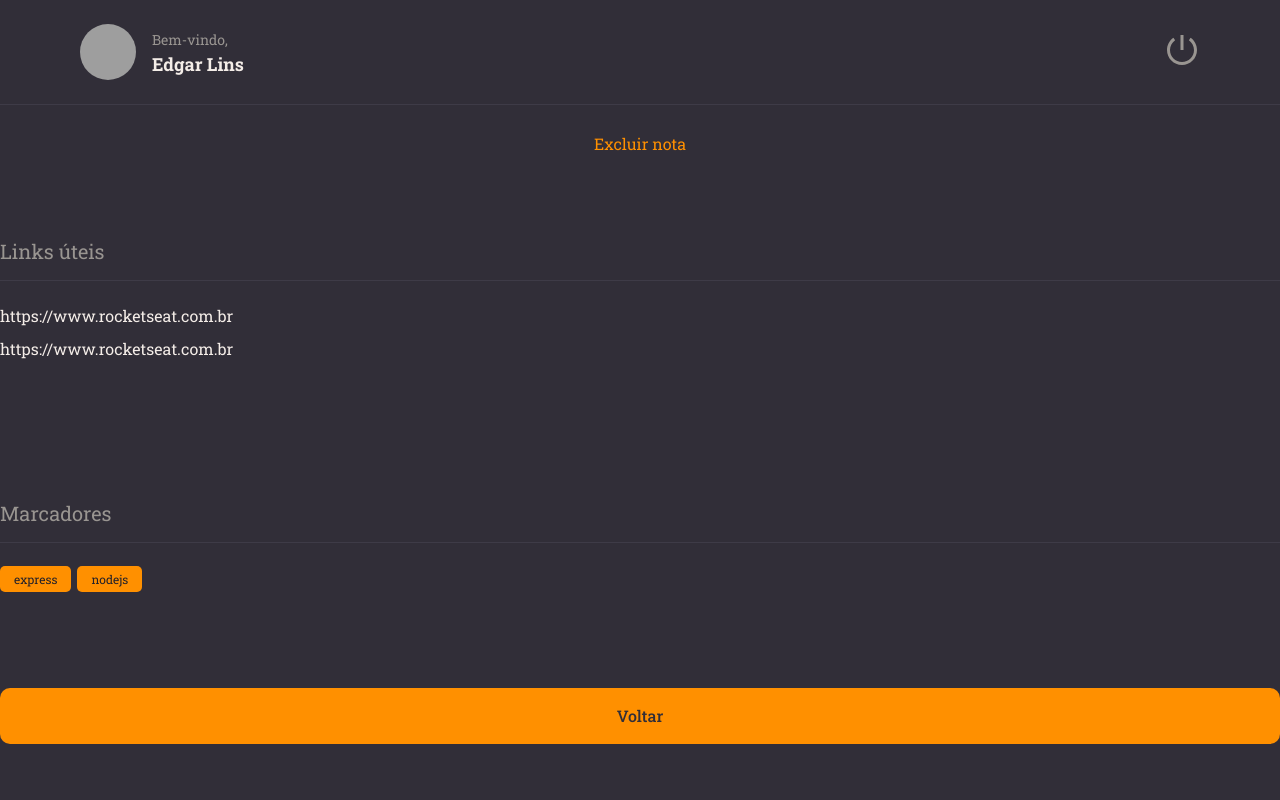
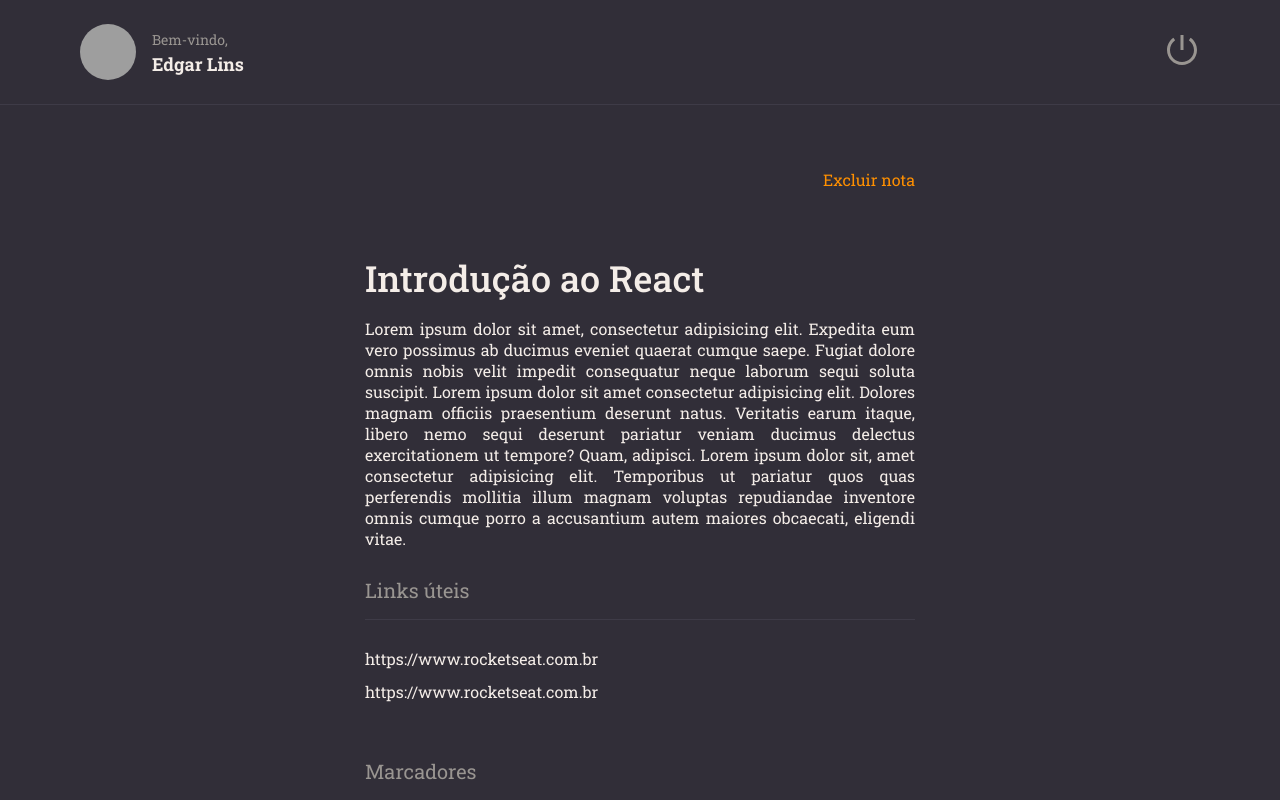
Before and after one commit to edgar-lins/rocketnotes, a React (Vite) app: page / in a window 1280 px wide. Built offline with nearby package versions, Linux system fonts and the light colour scheme; grey boxes are pictures that could not be loaded.

Commit message:
Class: Finishing Details

```diff
--- a/src/components/Section/styles.js
+++ b/src/components/Section/styles.js
@@ -1,7 +1,7 @@
 import styled from "styled-components";
 
 export const Container = styled.section`
-    margin: 56px 0 28px;
+    margin: 28px 0;
 
     > h2 {
         border-bottom-width: 1px;
@@ -9,7 +9,7 @@ export const Container = styled.section`
         border-bottom-color: ${({ theme }) => theme.COLORS.BACKGROUND_700};
 
         padding-bottom: 16px;
-        margin-bottom: 24px;
+        margin-bottom: 28px;
 
         color: ${({ theme }) => theme.COLORS.GRAY_100};
         font-size: 20px;
--- a/src/pages/Details/index.jsx
+++ b/src/pages/Details/index.jsx
@@ -1,4 +1,4 @@
-import { Container, Links } from './styles';
+import { Container, Links, Content } from './styles';
 
 import { Tag } from '../../components/Tag';
 import { Header } from '../../components/Header';
@@ -12,7 +12,27 @@ export function Details() {
     <Container>
       <Header />
 
+      <main>
+        <Content>
           <ButtonText title="Excluir nota" />
+
+          <h1>
+            Introdução ao React
+          </h1>
+
+          <p>
+            Lorem ipsum dolor sit amet, consectetur adipisicing elit. Expedita
+            eum vero possimus ab ducimus eveniet quaerat cumque saepe. Fugiat
+            dolore omnis nobis velit impedit consequatur neque laborum sequi
+            soluta suscipit. Lorem ipsum dolor sit amet consectetur adipisicing
+            elit. Dolores magnam officiis praesentium deserunt natus. Veritatis
+            earum itaque, libero nemo sequi deserunt pariatur veniam ducimus
+            delectus exercitationem ut tempore? Quam, adipisci. Lorem ipsum
+            dolor sit, amet consectetur adipisicing elit. Temporibus ut pariatur
+            quos quas perferendis mollitia illum magnam voluptas repudiandae
+            inventore omnis cumque porro a accusantium autem maiores obcaecati,
+            eligendi vitae.
+          </p>
 
           <Section title="Links úteis">
             <Links>
@@ -27,6 +47,8 @@ export function Details() {
           </Section>
 
           <Button title="Voltar" />
+      </Content>
+      </main>
     </Container>
   )
 }
--- a/src/pages/Details/styles.js
+++ b/src/pages/Details/styles.js
@@ -9,6 +9,12 @@ export const Container = styled.div`
     grid-template-areas:
     "header"
     "content";
+
+    > main {
+        grid-area: content;
+        overflow-y: scroll;
+        padding: 64px 0;
+    }
 `;
 
 export const Links = styled.ul`
@@ -22,3 +28,27 @@ export const Links = styled.ul`
         color: ${({ theme }) => theme.COLORS.WHITE};
     }
 `;
+
+export const Content = styled.div`
+    max-width: 550px;
+    margin: 0 auto;
+
+    display: flex;
+    flex-direction: column;
+
+    > button:first-child {
+        align-self: end;
+    }
+
+    > h1 {
+        font-size: 36px;
+        font-weight: 500;
+        padding-top: 64px;
+    }
+
+    > p {
+        font-size: 16px;
+        margin-top: 16px;
+        text-align: justify;
+    }
+`;
```
Lines whose indentation alone changed are shown as unchanged.
